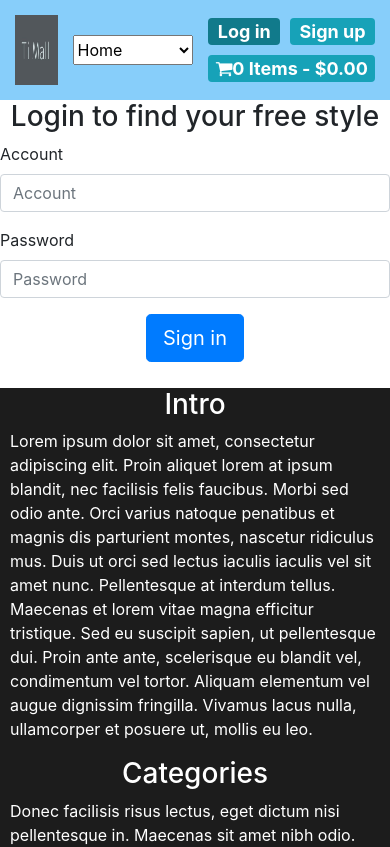
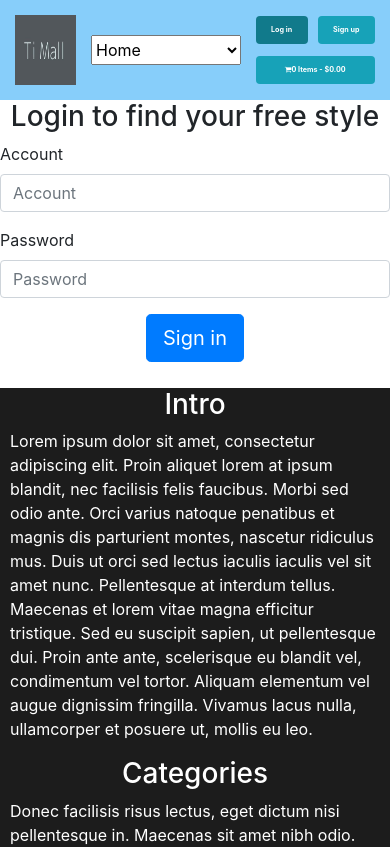
Before and after one commit to timoyan/Ng4Learning, an Angular app: page /login in a window 390 px wide. Shown: the top 847 px of the page. Built offline with nearby package versions, Linux system fonts and the light colour scheme.

Commit message:
fix function container issue

```diff
--- a/src/app/layout/header/header.component.html
+++ b/src/app/layout/header/header.component.html
@@ -20,7 +20,7 @@
             <span class="menu-item">Contact<i class="fa fa-caret-down fa-lg"></i></span>
         </a>
     </div>
-    <select class="mobile header-menu" (change)="navgate_onChange($event)" name="" id="">
+    <select class="mobile header-menu" ng-selected="" (change)="navgate_onChange($event)" name="" id="">
         <option value="home">Home</option>
         <option value="Account">Account</option>
         <option value="products">Men</option>
@@ -30,10 +30,12 @@
 </div>
 
 <div class="function-container">
-    <a [hidden]="(authService.isLoggedIn | async)" routerLink="/login" routerLinkActive="active" class="badge badge-info">
+    <!-- [hidden]="(authService.isLoggedIn | async)" -->
+    <a *ngIf="!show" routerLink="/login" routerLinkActive="active" class="badge badge-info">
         <span class="">Log in</span>
     </a>
-    <a href="#" [hidden]="!(authService.isLoggedIn | async)" (click)="onLogOut($event)" class="badge badge-info">
+    <!-- [hidden]="!(authService.isLoggedIn | async)" -->
+    <a *ngIf="show" href="#" (click)="onLogOut($event)" class="badge badge-info">
         <span class="">Log out</span>
     </a>
     <a href="#" class="badge badge-info">
--- a/src/app/layout/header/header.component.scss
+++ b/src/app/layout/header/header.component.scss
@@ -1,5 +1,5 @@
-.badge.active{
-    color:#fff;
+.badge.active {
+    color: #fff;
     text-decoration: none;
     background-color: #117a8b;
 }
@@ -9,7 +9,6 @@
     //     line-height: 2.2;
     //     flex-grow: 0.5;
     // }
-
     // .menu-container{
     //     flex-grow: 1.4;
     //     height: 100%;
@@ -18,68 +17,60 @@
     //         text-decoration: none;
     //     }
     // }
-
     // .function-container{
     //     flex-grow: 1.1;
     //     height: 100%;
-
     //     .badge-info{
     //         font-size:20px;
     //     }
     // }
-
     // .menu-item{
     //     margin:0px 15px;
-
     //     i.fa-caret-down{
     //         margin-left:5px;
     //     }
     // }
- }
+}
 
 @media (max-width:767px) {
-    :host{
-        width:100%;
+     :host {
+        width: 100%;
         display: flex;
-        flex-direction :row;
+        flex-direction: row;
         justify-content: space-between;
     }
-
-    .header-logo-container{
+    .header-logo-container {
         display: flex;
-        padding:15px;
+        padding: 15px;
         flex: 1 1 20%;
-        img{
+        img {
             max-width: 100%;
             height: 100%;
         }
     }
-
-    .header-menu{
+    .header-menu {
         flex: 1;
         height: 30%;
     }
-
-    .menu-container{
+    .menu-container {
         display: flex;
         justify-content: center;
         align-items: center;
         flex: 1 1 35%;
     }
-
-    .function-container{
+    .function-container {
         display: flex;
         flex-direction: row;
         flex-wrap: wrap;
-        justify-content: center;
+        justify-content: flex-start;
         align-items: center;
-        align-content: center;
-        font-size:1.5rem;
+        font-size: 0.6rem;
         padding: 10px;
         flex: 1 1 35%;
-        a{
-            flex : 1 1 auto;
-            margin:5px;
+        a {
+            line-height: 1.5rem;
+            flex: 1 1 auto;
+            margin: 5px;
         }
     }
 }
--- a/src/app/layout/header/header.component.ts
+++ b/src/app/layout/header/header.component.ts
@@ -9,13 +9,21 @@ import { Router, NavigationStart } from '@angular/router';
 })
 export class HeaderComponent implements OnInit {
 
+  show = true;
+  currentUrl: string;
+
   constructor(private authService: AuthService, private router: Router) { }
 
   ngOnInit() {
     this.router.events.subscribe(event => {
       if (event instanceof NavigationStart) {
-        console.log("Header url subscribe : " + event.url);
+        console.log('Header url subscribe : ' + event.url);
+        this.currentUrl = event.url;
       }
+    });
+
+    this.authService.isLoggedIn.subscribe(val => {
+      this.show = val;
     });
   }
 
@@ -27,7 +35,7 @@ export class HeaderComponent implements OnInit {
   }
 
   navgate_onChange(e) {
-    let navigateLink = e.target.value;
+    const navigateLink = e.target.value;
     console.log(navigateLink);
     this.router.navigate([navigateLink]);
   }
```
